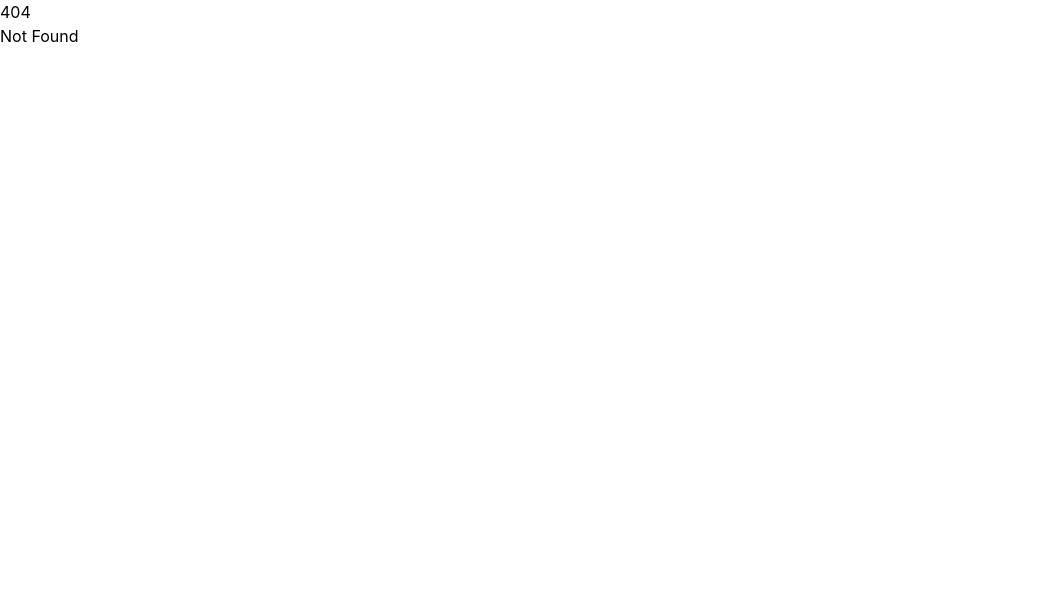
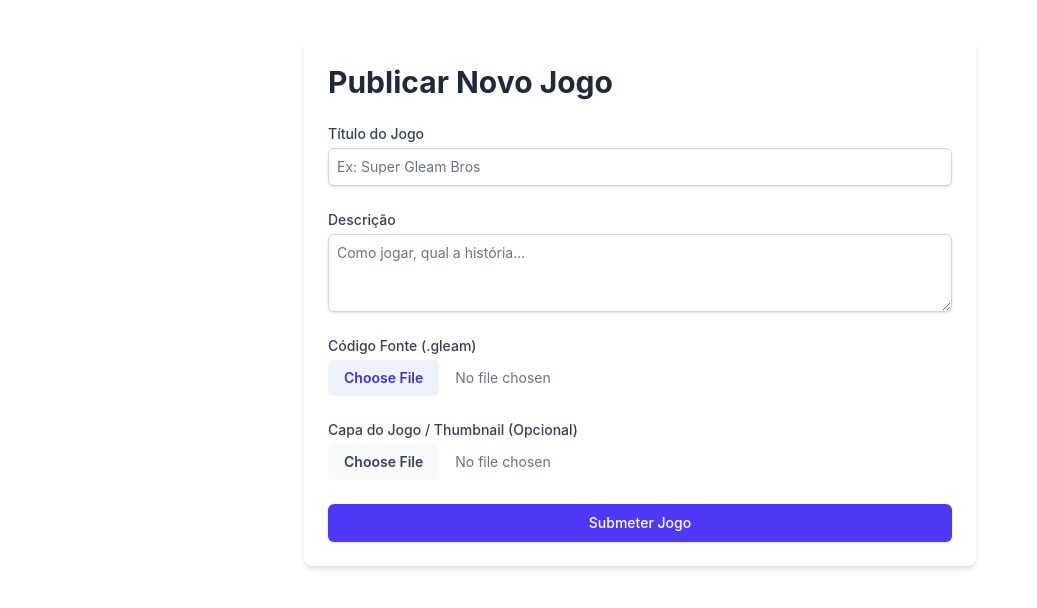
Before and after one commit to gabriellibardi/sarcade, a SvelteKit app in the folder frontend/: page /submit in a window 1280 px wide. Before the commit this address had no page. Shown: the top 608 px of the page, without its empty margins (0-1037 px from the left). Built offline with nearby package versions, Linux system fonts and the light colour scheme.

Commit message:
feat: frontend inicial da submissão de jogos

```diff
--- /dev/null
+++ b/frontend/src/routes/submit/+page.svelte
@@ -0,0 +1,126 @@
+<script lang="ts">
+	let title = '';
+	let description = '';
+	let sourceCodeFiles: FileList;
+	let thumbnailFiles: FileList;
+
+	let isSubmitting = false;
+	let statusMessage = '';
+	let isError = false;
+
+	async function handleSubmit() {
+		isSubmitting = true;
+		statusMessage = '';
+		isError = false;
+
+		if (!sourceCodeFiles || sourceCodeFiles.length === 0) {
+			statusMessage = 'O arquivo do código fonte (.gleam) é obrigatório.';
+			isError = true;
+			isSubmitting = false;
+			return;
+		}
+
+		const formData = new FormData();
+		formData.append('title', title);
+		formData.append('description', description);
+		formData.append('source_code', sourceCodeFiles[0]);
+
+		if (thumbnailFiles && thumbnailFiles.length > 0) {
+			formData.append('thumbnail', thumbnailFiles[0]);
+		}
+
+		try {
+			const response = await fetch('/api/games', {
+				method: 'POST',
+				body: formData
+			});
+
+			const result = await response.json();
+
+			if (response.ok) {
+				statusMessage = `Sucesso! Jogo #${result.id} submetido e aguardando aprovação.`;
+				title = '';
+				description = '';
+				sourceCodeFiles = null as any;
+				thumbnailFiles = null as any;
+			} else {
+				isError = true;
+				statusMessage = `Erro do servidor: ${result}`;
+			}
+		} catch (error) {
+			isError = true;
+			statusMessage = 'Falha ao conectar com o servidor.';
+			console.error(error);
+		} finally {
+			isSubmitting = false;
+		}
+	}
+</script>
+
+<main class="max-w-2xl mx-auto p-6 mt-10 bg-white rounded-lg shadow-md">
+	<h1 class="text-3xl font-bold mb-6 text-gray-800">Publicar Novo Jogo</h1>
+
+	<form on:submit|preventDefault={handleSubmit} class="space-y-6">
+
+		<div>
+			<label for="title" class="block text-sm font-medium text-gray-700">Título do Jogo</label>
+			<input
+				type="text"
+				id="title"
+				bind:value={title}
+				required
+				class="mt-1 block w-full rounded-md border-gray-300 shadow-sm focus:border-indigo-500 focus:ring-indigo-500 sm:text-sm p-2 border"
+				placeholder="Ex: Super Gleam Bros"
+			/>
+		</div>
+
+		<div>
+			<label for="description" class="block text-sm font-medium text-gray-700">Descrição</label>
+			<textarea
+				id="description"
+				bind:value={description}
+				required
+				rows="3"
+				class="mt-1 block w-full rounded-md border-gray-300 shadow-sm focus:border-indigo-500 focus:ring-indigo-500 sm:text-sm p-2 border"
+				placeholder="Como jogar, qual a história..."
+			></textarea>
+		</div>
+
+		<div>
+			<label for="sourceCode" class="block text-sm font-medium text-gray-700">Código Fonte (.gleam)</label>
+			<input
+				type="file"
+				id="sourceCode"
+				accept=".gleam"
+				bind:files={sourceCodeFiles}
+				required
+				class="mt-1 block w-full text-sm text-gray-500 file:mr-4 file:py-2 file:px-4 file:rounded-md file:border-0 file:text-sm file:font-semibold file:bg-indigo-50 file:text-indigo-700 hover:file:bg-indigo-100"
+			/>
+		</div>
+
+		<div>
+			<label for="thumbnail" class="block text-sm font-medium text-gray-700">Capa do Jogo / Thumbnail (Opcional)</label>
+			<input
+				type="file"
+				id="thumbnail"
+				accept="image/png, image/jpeg"
+				bind:files={thumbnailFiles}
+				class="mt-1 block w-full text-sm text-gray-500 file:mr-4 file:py-2 file:px-4 file:rounded-md file:border-0 file:text-sm file:font-semibold file:bg-gray-50 file:text-gray-700 hover:file:bg-gray-100"
+			/>
+		</div>
+
+		<button
+			type="submit"
+			disabled={isSubmitting}
+			class="w-full flex justify-center py-2 px-4 border border-transparent rounded-md shadow-sm text-sm font-medium text-white bg-indigo-600 hover:bg-indigo-700 focus:outline-none focus:ring-2 focus:ring-offset-2 focus:ring-indigo-500 disabled:opacity-50"
+		>
+			{isSubmitting ? 'Enviando...' : 'Submeter Jogo'}
+		</button>
+	</form>
+
+	{#if statusMessage}
+		<div class={`mt-4 p-4 rounded-md ${isError ? 'bg-red-50 text-red-700 border border-red-200' : 'bg-green-50 text-green-700 border border-green-200'}`}>
+			{statusMessage}
+		</div>
+	{/if}
+</main>
--- a/frontend/vite.config.ts
+++ b/frontend/vite.config.ts
@@ -2,4 +2,15 @@ import tailwindcss from '@tailwindcss/vite';
 import { sveltekit } from '@sveltejs/kit/vite';
 import { defineConfig } from 'vite';
 
-export default defineConfig({ plugins: [tailwindcss(), sveltekit()] });
+export default defineConfig({
+        plugins: [tailwindcss(), sveltekit()],
+        server: {
+            proxy: {
+                '/api': {
+                    target: 'http://127.0.0.1:3000',
+                    changeOrigin: true,
+                    ws: true,
+                }
+            }
+        }
+});
```
